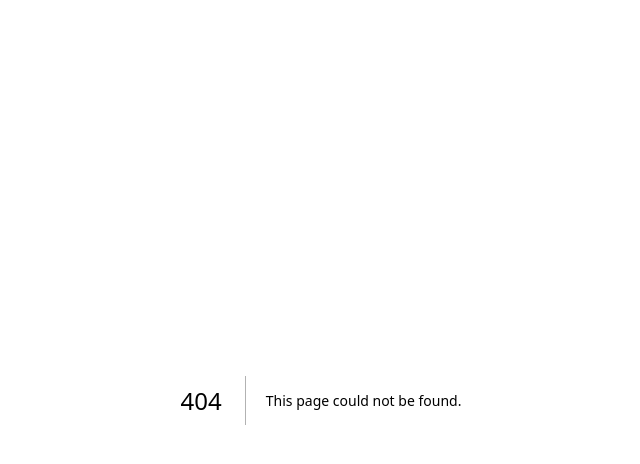
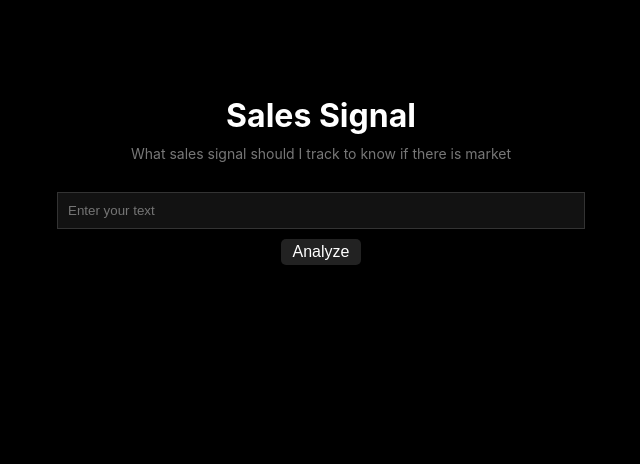
Before and after one commit to nishantrpai/tools.nishu.dev, a Next.js app: page /salessignal in a window 1280 px wide. Before the commit this address had no page. Shown: the top 464 px of the page, without its empty margins (319-959 px from the left). Built offline with nearby package versions, Linux system fonts and the light colour scheme.

Commit message:
track sales signals

```diff
--- /dev/null
+++ b/pages/salessignal.js
@@ -0,0 +1,63 @@
+// sales signal to track to get new users
+import Head from 'next/head'
+import styles from '@/styles/Home.module.css'
+import { useState, useEffect } from 'react'
+
+
+export default function Home() {
+  const [text, setText] = useState('')
+  const [sensationalizedText, setSensationalizedText] = useState('')
+  const [loading, setLoading] = useState(false)
+
+  const sensationalize = async () => {
+    // make api call to /api/gpt?prompt
+    setLoading(true)
+    const res = await fetch(`/api/gpt?prompt='"Given an app idea: ${text}", what sales signal should I track to know if it's a good idea? For e.g., if it is a privacy app, how many companies are selling user data and such related signals.'`)
+    const data = await res.json()
+    setSensationalizedText(data.response)
+    setLoading(false)
+  }
+
+  return (
+    <>
+      <Head>
+        <title>Sales Signal</title>
+        <meta name="description" content="What sales signal should I track to know if there is market" />
+        <link rel="icon" href="/favicon.ico" />
+      </Head>
+
+      <main className={styles.container}>
+        <h1 className={styles.title}>
+          Sales Signal
+        </h1>
+        <span style={{ color: '#777', fontSize: '14px', marginBottom: '20px', display: 'block' }}>
+          What sales signal should I track to know if there is market
+        </span>
+
+
+        <input
+          type="text"
+          value={text}
+          onChange={(e) => setText(e.target.value)}
+          placeholder="Enter your text"
+          style={{
+            width: '100%',
+            border: '1px solid #333',
+            padding: '10px',
+            outline: 'none',
+          }}
+        />
+
+        <button onClick={sensationalize} className={styles.button}>
+          {loading ? 'Analyzing...' : 'Analyze'}
+        </button>
+
+        {sensationalizedText && (
+          <div style={{ whiteSpace: 'pre-wrap', fontFamily: 'monospace', textAlign: 'left', padding: '10px', border: '1px solid #333', background: '#000', borderRadius: 10, width: '100%', lineHeight: 1.5}}>
+            {sensationalizedText}
+          </div>
+        )}
+      </main>
+    </>
+  )
+}
```
